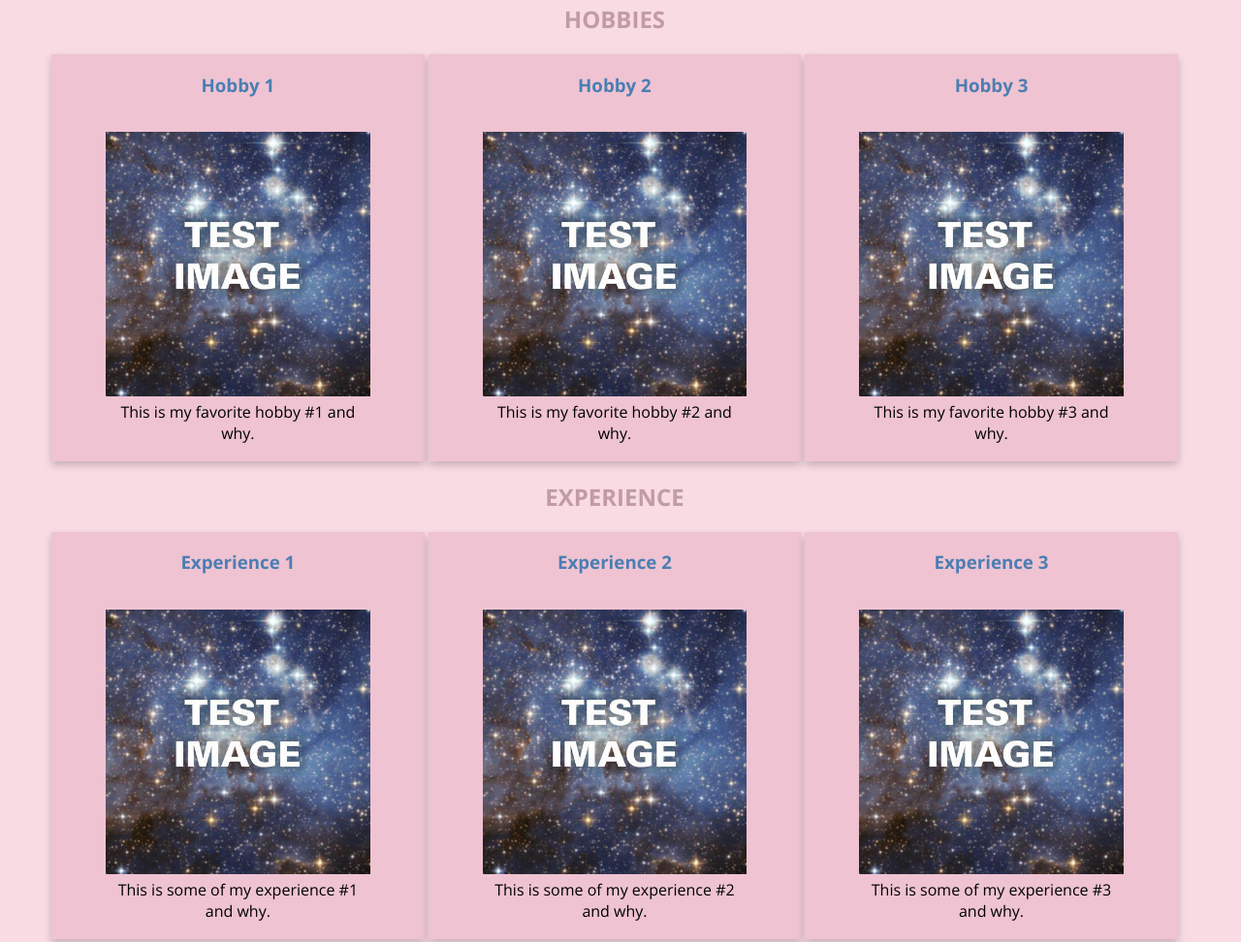
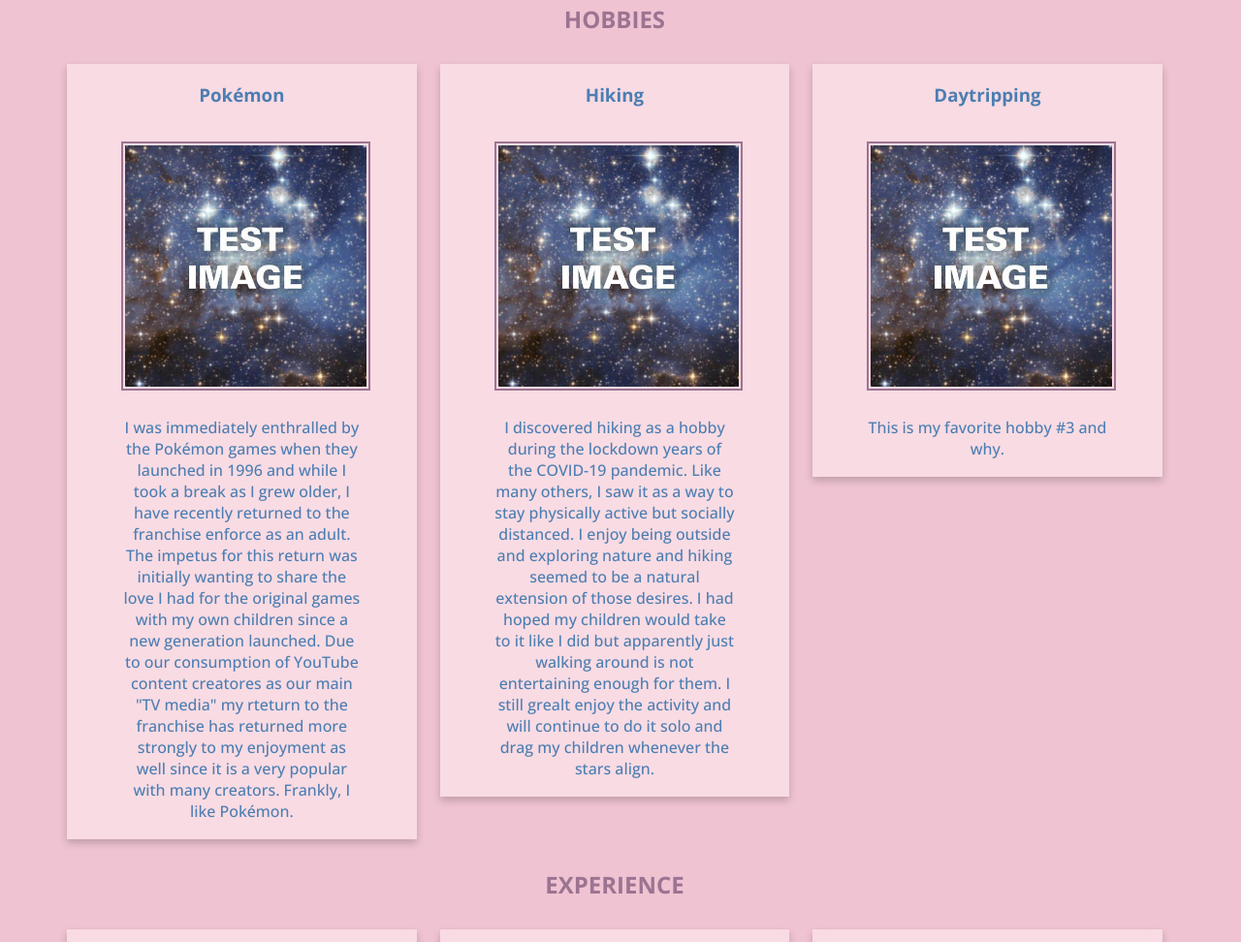
Before and after one commit to rpindel/myBioSite, a plain HTML site: page index.html in a window 1280 px wide. Shown: the part 146-1118 px from the top of the page at 97% size. Drawn offline with nearby package versions, Linux system fonts and the light colour scheme.

Commit message:
myBioSite code tweaks

```diff
--- a/index.html
+++ b/index.html
@@ -19,29 +19,29 @@ Module 12 myBioSite Landing Page Assignment
     <div class="hobbies">
       <h2>HOBBIES</h2>
       <div class="card">
-        <div class="card-title"><h3>Hobby 1</h3></div>
+        <div class="card-title"><h3>Pokémon</h3></div>
         <div class="card-content">
           <figure>
             <img src="./images/test.jpg" alt="Test Image">
-            <figcaption>This is my favorite hobby #1 and why.</figcaption>
+            <figcaption><br>I was immediately enthralled by the Pokémon games when they launched in 1996 and while I took a break as I grew older, I have recently returned to the franchise enforce as an adult.  The impetus for this return was initially wanting to share the love I had for the original games with my own children since a new generation launched.  Due to our consumption of YouTube content creatores as our main "TV media" my rteturn to the franchise has returned more strongly to my enjoyment as well since it is a very popular with many creators.  Frankly, I like Pokémon.</figcaption>
           </figure>
         </div>
       </div>
       <div class="card">
-        <div class="card-title"><h3>Hobby 2</h3></div>
+        <div class="card-title"><h3>Hiking</h3></div>
         <div class="card-content">
           <figure>
             <img src="./images/test.jpg" alt="Test Image">
-            <figcaption>This is my favorite hobby #2 and why.</figcaption>
+            <figcaption><br>I discovered hiking as a hobby during the lockdown years of the COVID-19 pandemic.  Like many others, I saw it as a way to stay physically active but socially distanced.  I enjoy being outside and exploring nature and hiking seemed to be a natural extension of those desires.  I had hoped my children would take to it like I did but apparently just walking around is not entertaining enough for them.  I still grealt enjoy the activity and will continue to do it solo and drag my children whenever the stars align.</figcaption>
           </figure>
         </div>
       </div>
       <div class="card">
-        <div class="card-title"><h3>Hobby 3</h3></div>
+        <div class="card-title"><h3>Daytripping</h3></div>
         <div class="card-content">
           <figure>
             <img src="./images/test.jpg" alt="Test Image">
-            <figcaption>This is my favorite hobby #3 and why.</figcaption>
+            <figcaption><br>This is my favorite hobby #3 and why.</figcaption>
           </figure>
         </div>
       </div>
@@ -53,7 +53,7 @@ Module 12 myBioSite Landing Page Assignment
         <div class="card-content">
           <figure>
             <img src="./images/test.jpg" alt="Test Image">
-            <figcaption>This is some of my experience #1 and why.</figcaption>
+            <figcaption><br>This is some of my experience #1 and why.</figcaption>
           </figure>
         </div>
       </div>
@@ -62,7 +62,7 @@ Module 12 myBioSite Landing Page Assignment
         <div class="card-content">
           <figure>
             <img src="./images/test.jpg" alt="Test Image">
-            <figcaption>This is some of my experience #2 and why.</figcaption>
+            <figcaption><br>This is some of my experience #2 and why.</figcaption>
           </figure>
         </div>
       </div>
@@ -71,7 +71,7 @@ Module 12 myBioSite Landing Page Assignment
         <div class="card-content">
           <figure>
             <img src="./images/test.jpg" alt="Test Image">
-            <figcaption>This is some of my experience #3 and why.</figcaption>
+            <figcaption><br>This is some of my experience #3 and why.</figcaption>
           </figure>
         </div>
       </div>
@@ -82,7 +82,6 @@ Module 12 myBioSite Landing Page Assignment
     <div class="contact">
       <p ><br>Robin Pindel | rpindel@my365.bellevue.edu</p><a href="mailto:rpindel@my365.bellevue.edu"><button type="submit">Send me an email</button></a>
     </div>
-    <br>
     <p id="copyright">Copyright &copy; <script>document.write(new Date().getFullYear())</script>
       Pindel</p>
   </footer>
--- a/myBioSiteIndex.css
+++ b/myBioSiteIndex.css
@@ -3,9 +3,11 @@ Module 12 myBioSite Landing Page Assignment
 2/25/2023*/
 
 header, footer {
-  background-color: #9c7491;
+  /*background-color: #9c7491;*/
+  background-color: #c19ba6;
   color: white;
   text-align: center;
+  font-weight: bold;
 }
 
 header {
@@ -20,20 +22,24 @@ footer {
 
 body {
   font-family: 'Open Sans', sans-serif;
-  background-color: #f9dbe3;
+  /*background-color: #f9dbe3;*/
+  background-color: #efc3d2;
 }
 
-h1 {
+/*h1 {
   font-weight: 400;
-}
+}*/
 
 h2 {
   text-align: center;
-  color: #c19ba6;
+  /*color: #c19ba6;*/
+  color: #9c7491;
+  /*color: #4c7eb2;*/
 }
 
 h3 {
   color: #4c7eb2;
+  /*color: #9c7491;*/
 }
 
 #container {
@@ -43,9 +49,10 @@ h3 {
 .card {
   box-shadow: 0 4px 8px 0 rgba(0, 0, 0, 0.2);
   transition: 0.3s;
-  width: 32%;
-  margin: 0 auto;
-  background-color: #efc3d2;
+  width: 30%;
+  margin: 10px;
+  /*background-color: #efc3d2;*/
+  background-color: #f9dbe3;
 }
 
 .hobbies, .experience {
@@ -55,20 +62,23 @@ h3 {
 
 .hobbies .card, .experience .card {
   display: inline-block;
+  vertical-align: top;
 }
 
 .card-title, figcaption {
   text-align: center;
-  font-weight: 400;
+  font-weight: 500;
+  color: #4c7eb2;
 }
 
-.contact {
+/*.contact {
   color: white;
   font-weight: bold;
-}
+}*/
 
 #copyright {
-  color: #c19ba6;
+  /*color: #c19ba6;*/
+  font-weight: 300;
 }
 
 .card-content {
@@ -85,6 +95,8 @@ figure h3 {
 
 img {
   width: 100%;
+  border: solid 2px #9c7491;
+  padding: 2px;
 }
 
 /*#container, .hobbies, .experience, .card, header, footer, figure {
```
